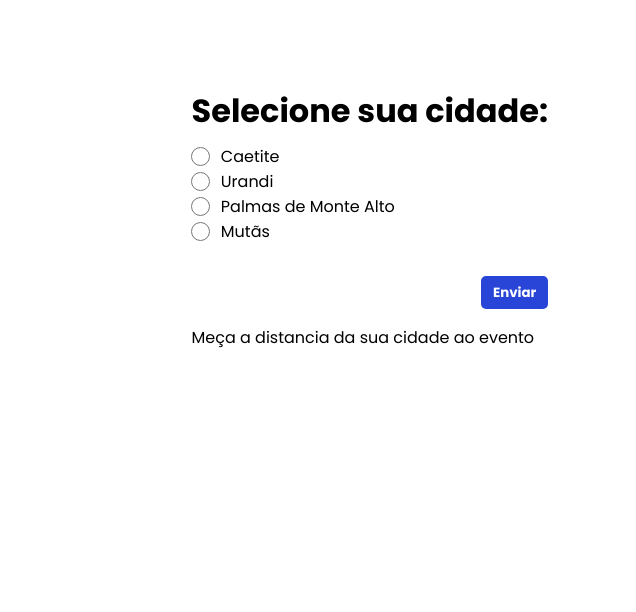
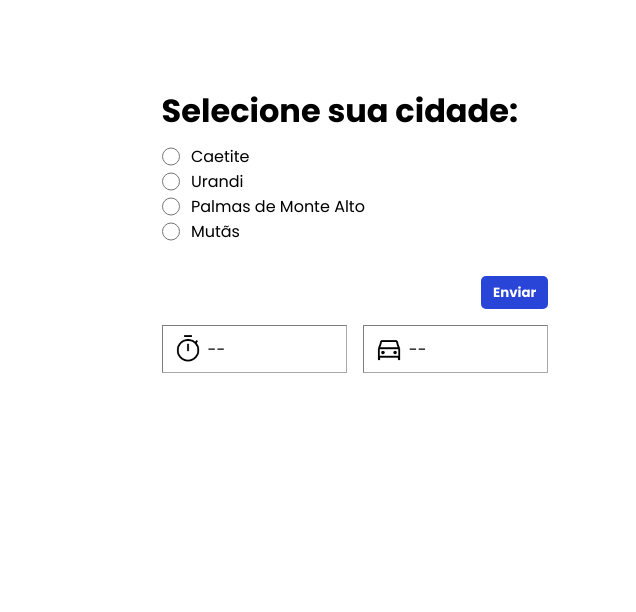
Before and after one commit to jaderAdriel/google-map-api, a plain HTML site: page index.html in a window 1280 px wide. Shown: the part 460-1072 px from the top of the page, 644-1280 px from the left. Drawn offline with Linux system fonts and the light colour scheme; some packages are replaced by stand-ins of ours.

Commit message:
add informations about the routes

```diff
--- a/assents/js/abstract/Map.js
+++ b/assents/js/abstract/Map.js
@@ -7,8 +7,9 @@ export class Map {
     markers;
     directionsService = new google.maps.DirectionsService();
     directionsRenderer = new google.maps.DirectionsRenderer({ draggable: false});
-    origin;
-    destination;
+
+    durationRoute;
+    distanceRoute;
 
     constructor(props) {
         if (props.zoom) this.zoom = props.zoom;
@@ -65,6 +66,17 @@ export class Map {
             travelMode : google.maps.TravelMode[selectedMode]
         })
 
+        this.getDistanceAndDurationOfRoute(response)
+
         this.directionsRenderer.setDirections(response)
+
+        return response;
     }
+
+    getDistanceAndDurationOfRoute(response) {
+        this.distanceRoute =  response['routes'][0]['legs'][0]['distance']['text']
+        this.durationRoute =  response['routes'][0]['legs'][0]['duration']['text']
+    }
+
+
 }
--- a/assents/js/index.js
+++ b/assents/js/index.js
@@ -15,10 +15,14 @@ function initMap() {
 
     const form = document.getElementById('form');
     form.addEventListener('submit', (e) => {
+
         e.preventDefault()
         let position =  getSelectedChoise(form);
+
         map.changeMarkerPosition(position);
-        map.createRoute(guanambi, position);
+        map.createRoute(guanambi, position)
+        .then(() => setRouteInformations(map.distanceRoute, map.durationRoute) )
+
     });
 
 }
@@ -43,3 +47,11 @@ function getPosition(value){
     }
     return { lat: value[0], lng: value[1] }
 }
+
+function setRouteInformations(distance, duration) {
+    let distanceElement = document.getElementById('distanceRouteMap');
+    let durationElement = document.getElementById('durationRouteMap');
+
+    distanceElement.innerText = `${distance}`;
+    durationElement.innerText = `${duration}`;
+}
--- a/assents/style/style.css
+++ b/assents/style/style.css
@@ -358,6 +358,43 @@ body > .wrapper {
     justify-content: end;
 }
 
+.content-footer {
+    max-width: 30em;
+}
+
+#map-info {
+    width: 35%;
+    max-width: 30em;
+}
+
+.info {
+    position: relative;
+    flex-grow: 1;
+    height: 3em;
+    padding: 1em;
+    display: flex;
+    justify-content: baseline;
+    padding-left: 45px;
+    align-items: center;
+    border: 1px inset rgb(0, 0, 0, 0.5);
+}
+
+.info::after {
+    content: '';
+    position: absolute;
+    width: 30px;
+    height: 30px;
+    top: calc(50% - 15px);
+    left: 10px;
+    background-size: cover;
+}
+#distanceRouteMap::after  {
+    background-image: url('../image/icons-sys/car.png');
+}
+#durationRouteMap::after  {
+    background-image: url('../image/icons-sys/duration.png');
+}
+
 .content-header {
     max-width: 30em;
     display: flex;
--- a/index.html
+++ b/index.html
@@ -79,7 +79,7 @@
             </section>
 
             <section class="section row-reverse gap-2 justify-space-between">
-                <div class="wrapper">
+                <div class="wrapper" id="map-info">
                     <section class="content">
                         <header class="content-header header primary-header">
                             <h1 class="content-title">Selecione sua cidade:</h1>
@@ -115,10 +115,9 @@
                             </form>
 
                         </div>
-                        <footer class="section-footer">
-                            <p >
-                                Meça a distancia da sua cidade ao evento
-                            </p>
+                        <footer class="section-footer flex justify-space-between gap-1">
+                            <div class="info" id="durationRouteMap">--</div>
+                            <div class="info" id="distanceRouteMap">--</div>
                         </footer>
                     </section>
                 </div>
```
Also changed, not shown: assents/image/icons-sys/car.png (added), assents/image/icons-sys/duration.png (added).
